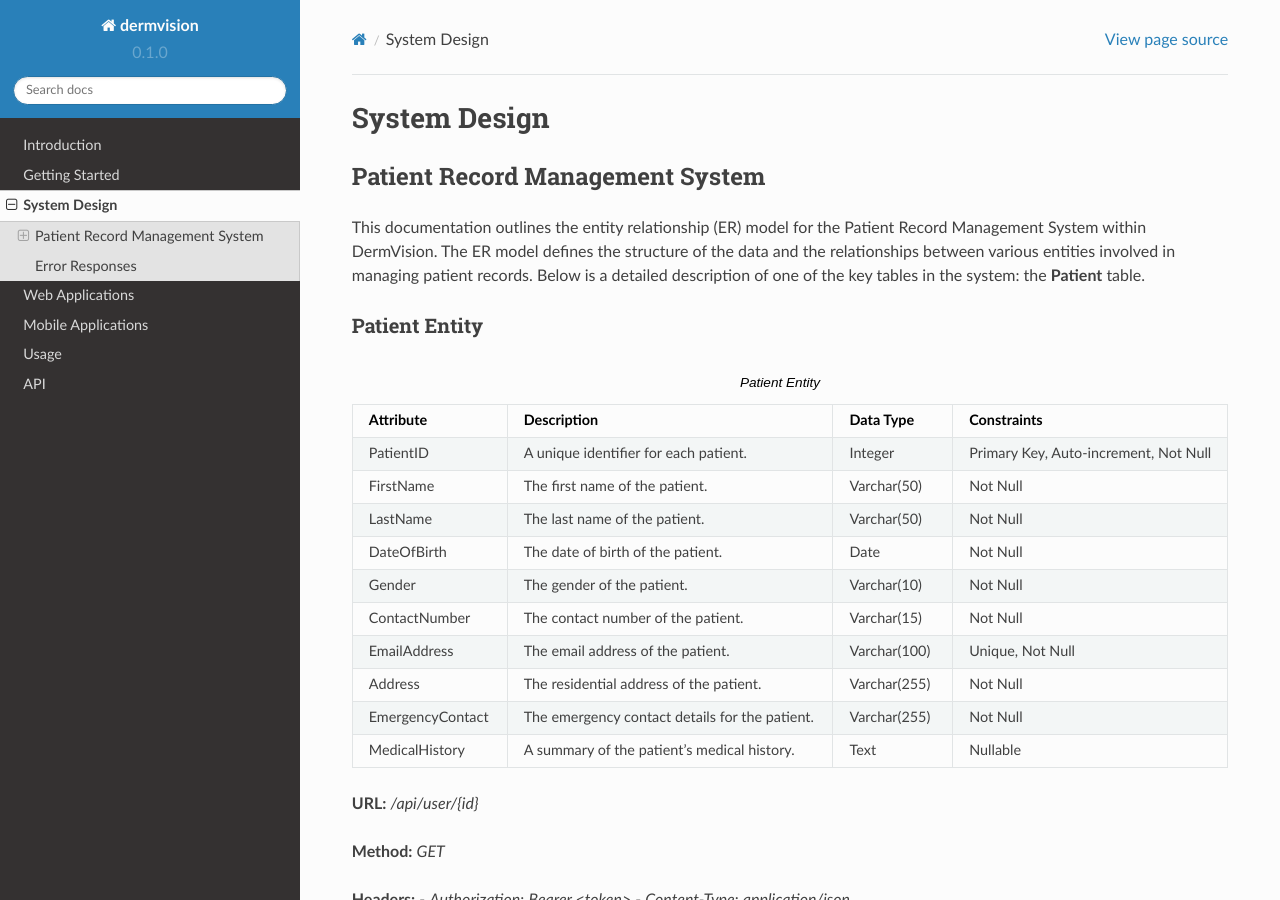
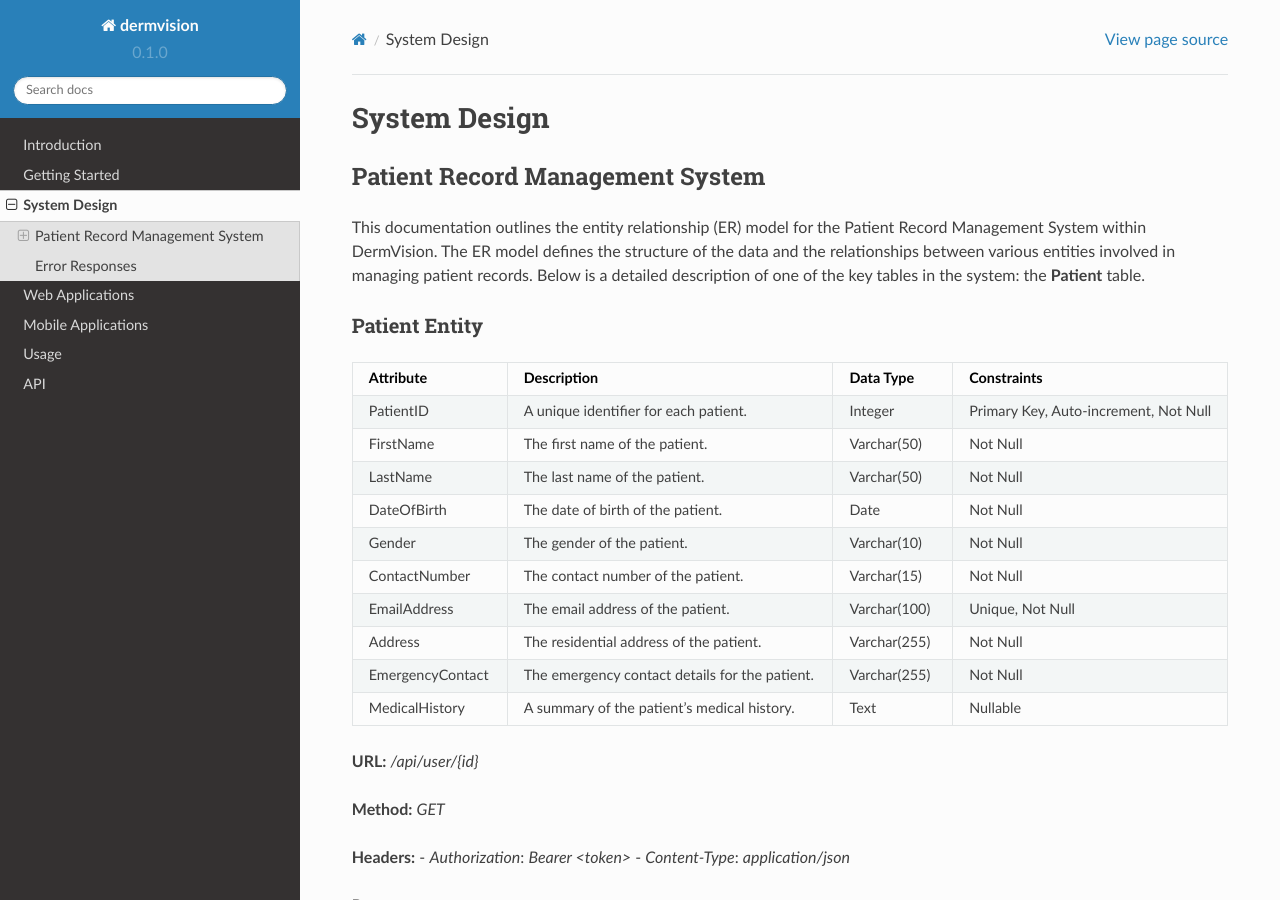
Before and after one commit to mojeedoyedeji/dermvision.docs, a Sphinx documentation site: the page built from docs/source/system-design.rst, in a window 1280 px wide and 900 px high. Built offline with Sphinx 7.4.7 and the Read the Docs theme 2.0.0, drawn with Linux system fonts in a browser that asks for light colours.

Commit message:
system design template

```diff
--- a/docs/source/system-design.rst
+++ b/docs/source/system-design.rst
@@ -11,7 +11,7 @@ This documentation outlines the entity relationship (ER) model for the Patient R
 Patient Entity
 ^^^^^^^^^^^^^^
 
-.. csv-table:: Patient Entity
+.. csv-table::
    :header: "Attribute", "Description", "Data Type", "Constraints"
    :widths: 20, 40, 20, 20
 
```
